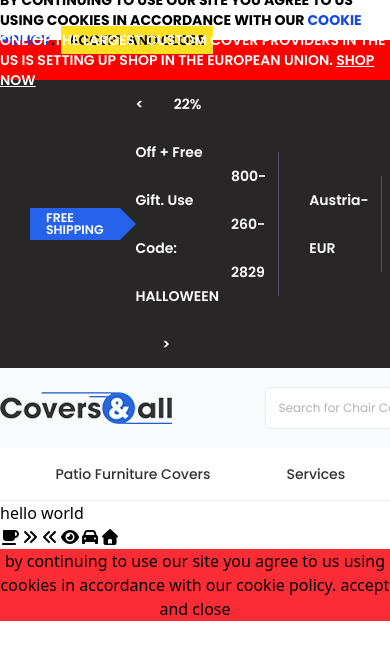
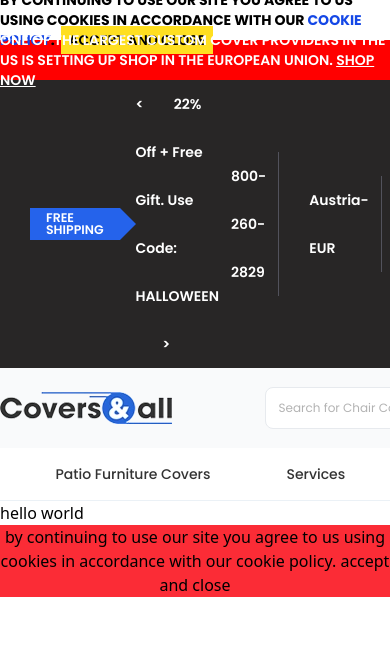
Before and after one commit to prem3892/anguler-project, an Angular app: page / in a window 390 px wide. Shown: the top 660 px of the page. Built offline with nearby package versions, Linux system fonts and the light colour scheme.

Commit message:
ft:responsive branch

```diff
--- a/src/app/app.html
+++ b/src/app/app.html
@@ -1,22 +1,14 @@
 <app-topticker></app-topticker>
-
-
 
 <app-header></app-header>
 
+<h1>hello world</h1>
 
-<h1>hello world </h1>
-<fa-icon [icon]="fa" />
-<!-- <i class="fa-brands fa-angular"></i> -->
-<fa-icon [icon]="d" />
-
-<fa-icon [icon]="l" />
-<fa-icon [icon]="e" />
-<fa-icon [icon]="c" />
-<fa-icon [icon]="h" />
-
-<div class="bg-red-500 text-center sm:bg-black lg:bg-green-500 md:bg-yellow-500 ">
-    by continuing to use our site you agree to us using cookies in accordance with our cookie policy.  accept and close
+<div
+  class="bg-red-500 text-center sm:bg-black lg:bg-green-500 md:bg-yellow-500"
+>
+  by continuing to use our site you agree to us using cookies in accordance with
+  our cookie policy. accept and close
 </div>
 
 <router-outlet />
--- a/src/app/app.ts
+++ b/src/app/app.ts
@@ -2,23 +2,14 @@
 import { RouterOutlet } from '@angular/router';
 import { Topticker } from './topticker/topticker';
 import { Header } from './header/header';
-import { FontAwesomeModule } from '@fortawesome/angular-fontawesome';
-import { faAngleDoubleLeft, faAngleDoubleRight, faCar, faCoffee, faEye, faHome } from '@fortawesome/free-solid-svg-icons';
 
 @Component({
   selector: 'app-root',
-  imports: [RouterOutlet, Topticker, Header, FontAwesomeModule],
+  imports: [RouterOutlet, Topticker, Header],
 
   templateUrl: './app.html',
   styleUrl: './app.css',
 })
 export class App {
   protected readonly title = signal('anguler-project');
-   fa = faCoffee;
-   d =  faAngleDoubleRight
-   l =  faAngleDoubleLeft
-   e =  faEye
-   c=   faCar
-   h =  faHome
-
 }
```
